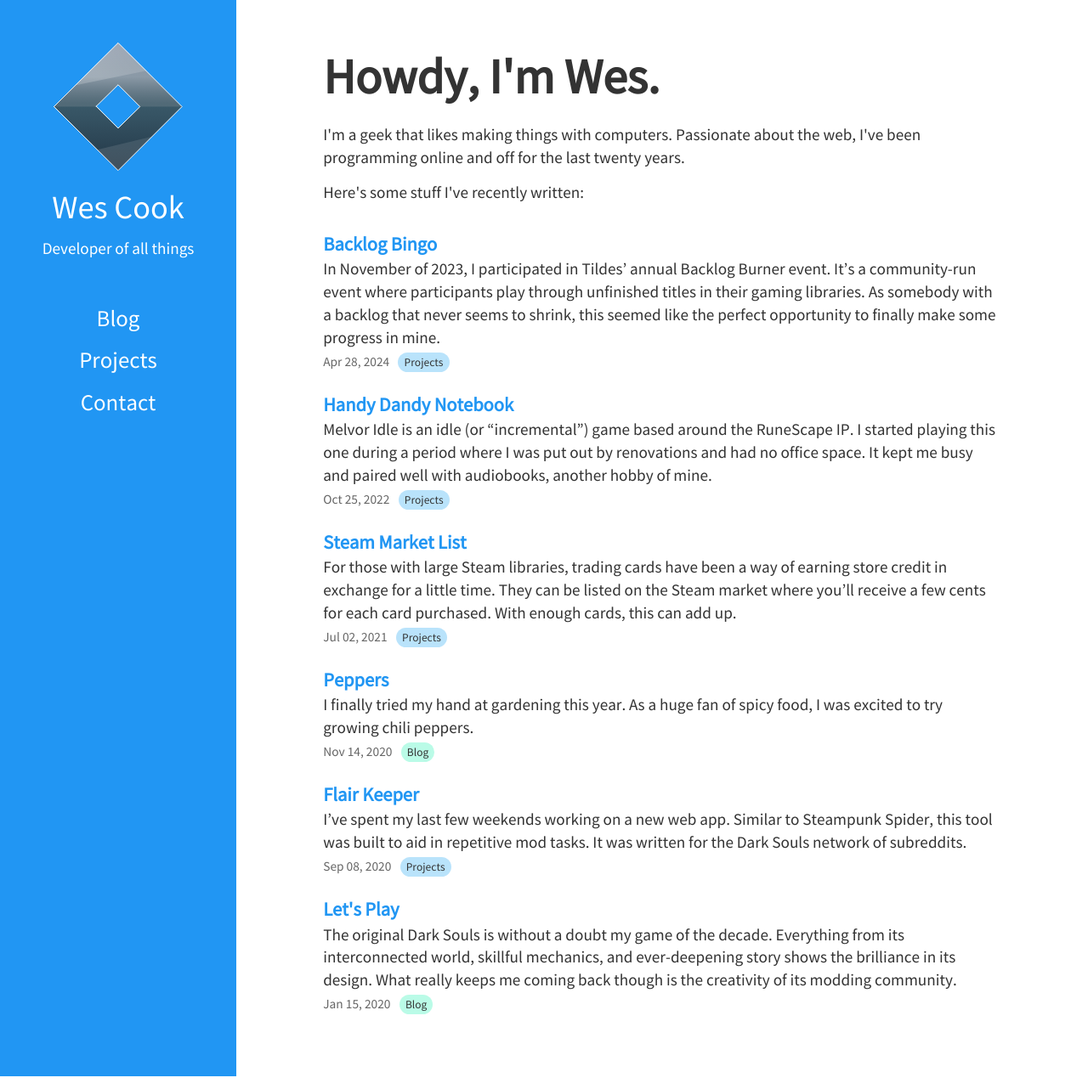
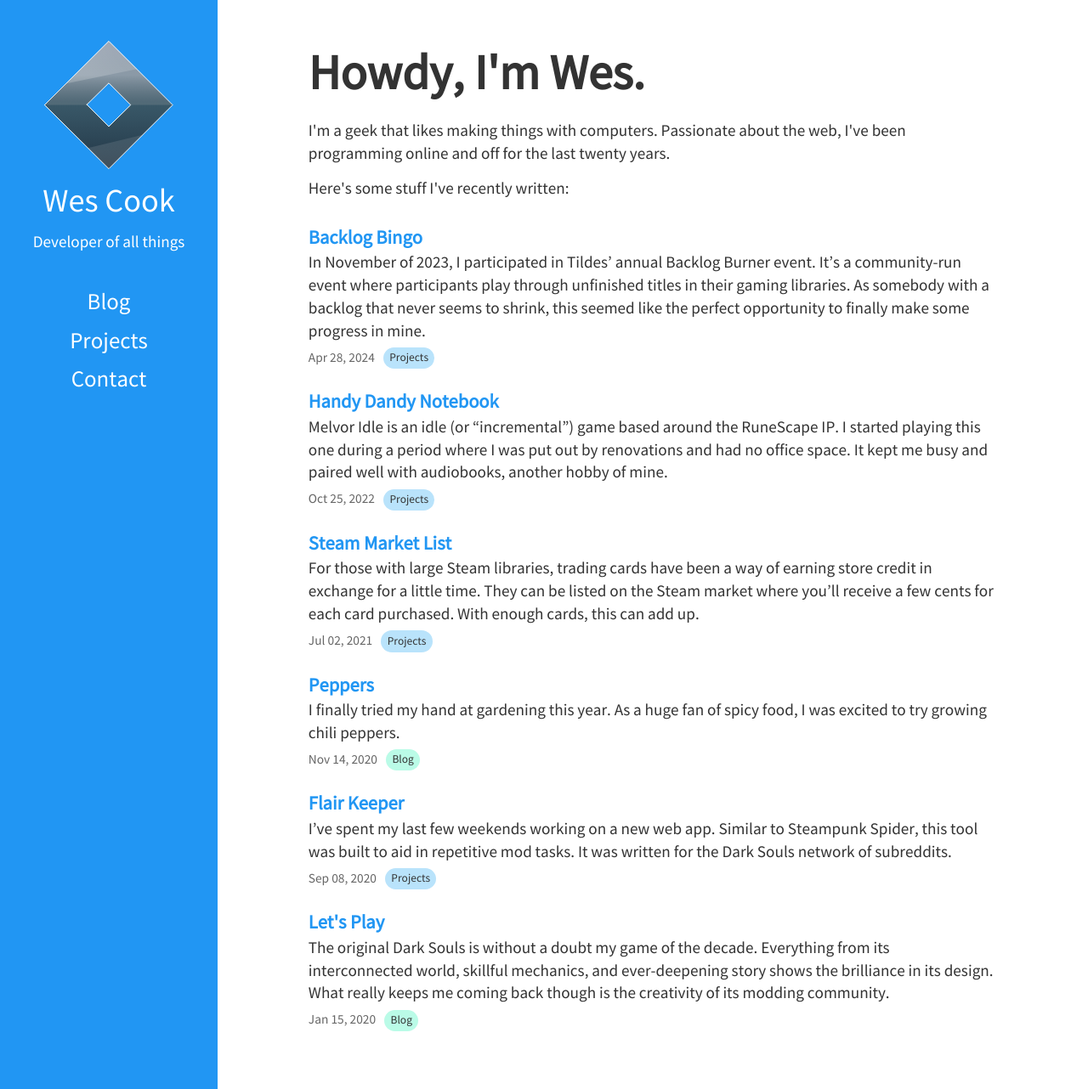
Before and after one commit to WesCook/wescook.github.io, a Jekyll site: the page built from index.html, in a window 1280 px wide. Shown: the whole page at 85% size. Built offline with Jekyll 4.4.1, drawn with Linux system fonts in a browser that asks for light colours.

Commit message:
Reworking primary layout to use newer responsive features

```diff
--- a/_sass/base/colors.scss
+++ b/_sass/base/colors.scss
@@ -12,5 +12,5 @@
 }
 
 code {
-	--foreground-color: light-dark(#EAEAEA, black);
+	--foreground-color: light-dark(#eaeaea, black);
 }
--- a/_sass/components/decoration.scss
+++ b/_sass/components/decoration.scss
@@ -39,5 +39,18 @@ hr {
 // Note visual underline.  Markup:
 // <span class="note" title="Note goes here">
 .note {
-	border-bottom: 1px dotted #ADADAD;
+	border-bottom: 1px dotted #adadad;
 }
+
+// Float helpers
+.float-left {
+	float: left;
+	margin-right: 0.7rem;
+}
+.float-right {
+	float: right;
+	margin-left: 0.7rem;
+}
+.clear {
+	clear: both;
+}
--- a/_sass/components/post-list.scss
+++ b/_sass/components/post-list.scss
@@ -32,9 +32,11 @@
 
 // Post type tag
 .post-type {
+	display: inline-block;
 	font-size: 0.7em;
 	border-radius: 15px;
 	padding: 0.2rem 0.45rem;
+	margin-top: 0.4rem;
 	margin-left: 0.4rem;
 	text-decoration: none;
 	color: var(--foreground-color);
--- a/_sass/layout/layout.scss
+++ b/_sass/layout/layout.scss
@@ -4,70 +4,59 @@ body {
 	color: var(--foreground-color);
 }
 
-// Responsive sidebar and container
+// Responsive layout
 .container {
 	display: flex;
 }
+.sidebar {
+	padding: 3rem 1rem;
+}
+.content {
+	flex: 1;
+	padding: clamp(1rem, 3.5vw, 3.5rem);
+	max-width: 900px;
+	margin: 0 auto;
+}
 
-// Sidebar mode
-@media (width > 760px) {
+// Responsive nav
+.nav ul {
+	display: inline-flex;
+	gap: 0.5rem;
+	flex-direction: column;
+	flex-wrap: wrap;
+}
+
+// Sidebar nav mode (desktop)
+@media (width >= 760px) {
 	.sidebar {
-		width: calc(10% + 150px);
-		padding: 50px 0;
+		flex-basis: clamp(14rem, 20vw, 20rem);
+		min-height: 100vh;
 	}
-	.sidebar a {
-		padding-bottom: 6px;
-	}
-	.nav li {
-		margin-top: 12px;
-	}
-	.bio {
-		margin-bottom: 50px;
+	.nav {
+		margin-top: 2.4rem;
 	}
 }
 
-// Top Menu mode
-@media (width < 759px) {
+// Top nav mode (mobile)
+@media (width < 760px) {
 	.container {
 		flex-direction: column;
+		padding-top: 0;
 	}
-	.sidebar {
-		padding: 20px;
-		box-sizing: content-box;
-	}
-	.nav li {
-		display: inline;
-		margin: 0 2%;
+	.nav ul {
+		flex-direction: row;
+		gap: 1rem;
 	}
 }
 
-// Content fills as much space as possible
-.content {
-	flex: 1 0 0;
-	max-width: 900px;
-	padding: 50px 4%;
-	margin: 0 auto;
-}
+// Home article list separation
 .content section + section {
-	margin-top: 2rem;
-}
-
-// Float helpers
-.float-left {
-	float: left;
-	margin: 10px;
-}
-.float-right {
-	float: right;
-	margin: 10px;
-}
-.clear {
-	clear: both;
+	margin-top: 1.8rem;
 }
 
 // Main body of post
 .post {
-	margin-top: 10px;
+	margin-top: 0.7rem;
 }
 
 // Center images in posts
--- a/_sass/layout/nav.scss
+++ b/_sass/layout/nav.scss
@@ -13,6 +13,7 @@
 
 // Navigation
 .nav ul {
+	justify-content: center;
 	list-style-type: none;
 	padding: 0;
 	font-size: 1.4em;
```
